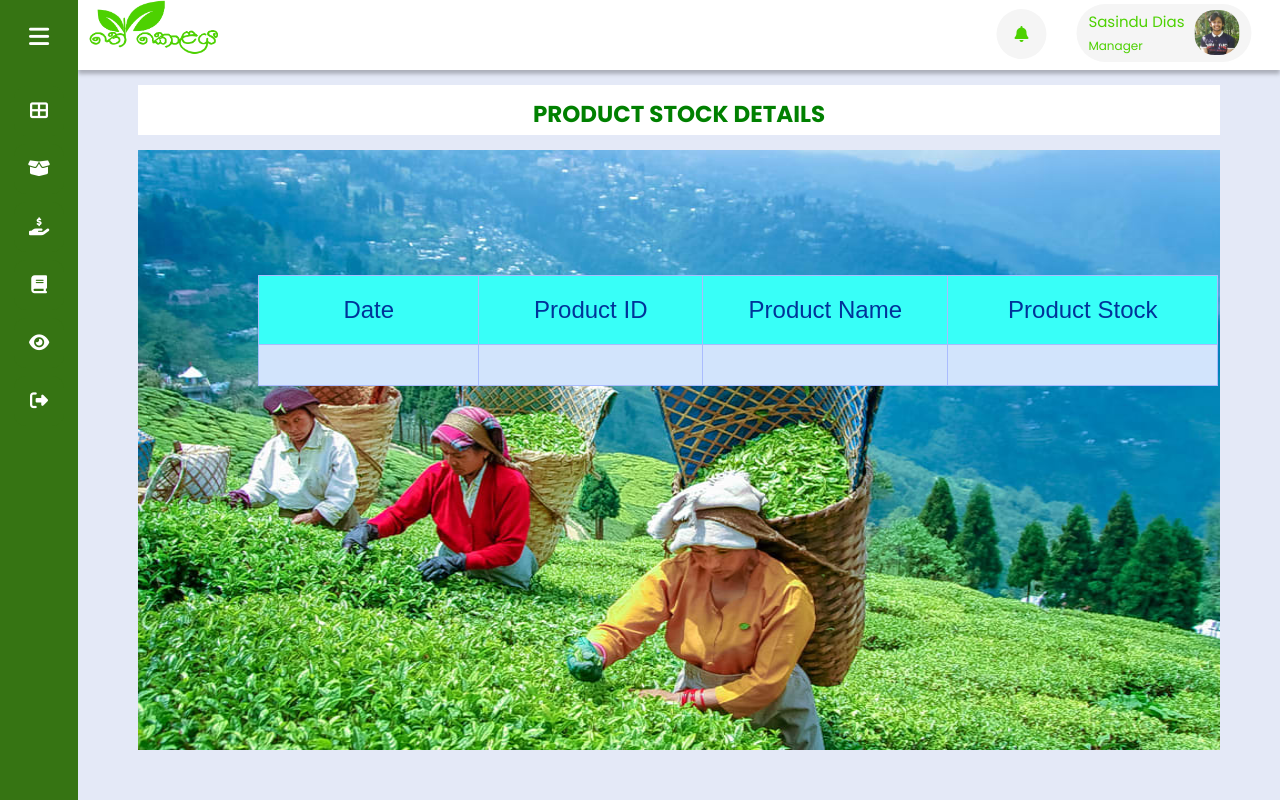
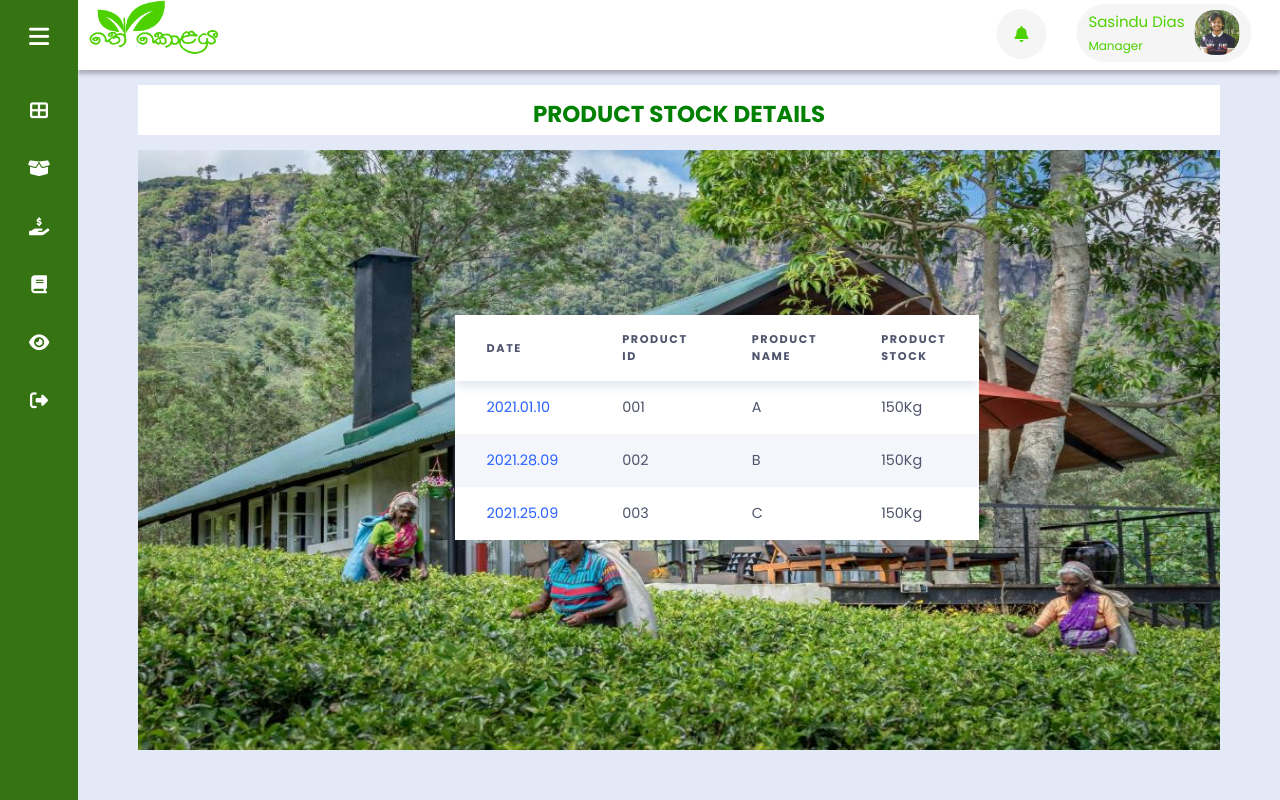
Before and after one commit to Group22UCSC/TheKolaya, a PHP site: page /Thekolaya/views/manager/viewProduct.php in a window 1280 px wide. Run offline with PHP 8.4, Linux system fonts and the light colour scheme; lists and menus that the app fills with data are empty; some libraries are stand-ins or nearby versions.

Commit message:
manager "view product details" fixed

```diff
--- a/vendors/css/manager/viewProduct.css
+++ b/vendors/css/manager/viewProduct.css
@@ -1,4 +1,6 @@
 *{ margin: 0; padding: 0; }
+
+
 
 
 
@@ -22,7 +24,7 @@
 
 
 .table{
-   background-image: url("../../images/admin/7.jpg");
+   background-image: url("../../images/manager/2.jpg");
    background-repeat: no-repeat;
     background-size: 100% 100%;
     width: 90%;
@@ -30,6 +32,88 @@
     height: 600px;
   padding-top: 125px;
   padding-bottom: 150px;
-  padding-left:10% ;
+  padding-left:23% ;
 
 }
+
+
+
+.table-container{
+    font-family: 'Poppins', sans-serif;
+  display: grid;
+  padding: 40px;
+  color: #4f546c;
+  font-size: 0.9rem;
+ /* background-color: #f9fbff;*/
+}
+.teapricetable {
+    border-collapse: collapse;
+  /*  box-shadow: 0 5px 10px #e1e5ee;*/
+    background-color: white;
+    text-align: left;
+    overflow: hidden;
+    width: 60%;
+  }
+  .teapricetable tbody{
+    /* Set the height of table body */
+    height: 20px;
+
+    /* Set vertical scroll */
+    overflow-y: auto;
+
+    /* Hide the horizontal scroll */
+    overflow-x: hidden;
+  }
+
+    .threadcls {
+      box-shadow: 0 5px 10px #e1e5ee;
+    }
+
+    .thcls   {
+      padding: 1rem 2rem;
+      text-transform: uppercase;
+      letter-spacing: 0.1rem;
+      font-size: 0.7rem;
+      font-weight: 900;
+    }
+
+    .tdcls {
+      padding: 1rem 2rem;
+    }
+
+    .acls {
+      text-decoration: none;
+      color:#2962ff;
+    }
+
+    .status {
+      border-radius:  0.2rem;
+      background-color: red;
+      padding: 0.2rem 1rem;
+      text-align: center;
+  }
+     .status-pending {
+        background-color: #fff0c2;
+        color: #a68b00;
+      }
+
+
+       .status-paid {
+        background-color: #c8e6c9;
+        color:  #388e3c;
+      }
+
+        .status-notupdated {
+        background-color: #ffcdd2;
+        color: #c62828;
+      }
+
+
+    .amount {
+      text-align: right;
+    }
+
+
+    tr:nth-child(even) {
+      background-color: #f4f6fb;
+    }
--- a/views/manager/viewProduct.php
+++ b/views/manager/viewProduct.php
@@ -10,39 +10,61 @@
 
 <div class="table">
 
-<style type="text/css">
-.tg  {border-collapse:collapse;border-color:#aabcfe;border-spacing:0;}
-.tg td{background-color:#e8edff;border-color:#aabcfe;border-style:solid;border-width:1px;color:#669;
-  font-family:Arial, sans-serif;font-size:14px;overflow:hidden;padding:20px 20px;word-break:normal;}
-.tg th{background-color:#b9c9fe;border-color:#aabcfe;border-style:solid;border-width:1px;color:#039;
-  font-family:Arial, sans-serif;font-size:14px;font-weight:normal;overflow:hidden;padding:20px 20px;word-break:normal;}
-.tg .tg-phtq{background-color:#D2E4FC;border-color:inherit;text-align:left;vertical-align:top}
-.tg .tg-uorz{background-color:#38fff8;border-color:inherit;font-size:24px;text-align:center;vertical-align:top}
-</style>
-<table class="tg" style="undefined;table-layout: fixed; width: 959px">
-<colgroup>
-<col style="width: 220px">
-<col style="width: 224px">
-<col style="width: 245px">
-<col style="width: 270px">
-</colgroup>
-<thead>
-  <tr>
-    <th class="tg-uorz">Date</th>
-    <th class="tg-uorz">Product ID</th>
-    <th class="tg-uorz">Product Name</th>
-    <th class="tg-uorz">Product Stock</th>
+<div class="table-container">
+    <div class="table-section">
+        <table class="teapricetable">
+            <thead class="threadcls">
+                <tr class="trcls">
+                    <th class="thcls">Date</th>
+                    <th class="thcls">Product ID</th>
+                     <th class="thcls">Product Name</th>
+                    <th class="thcls">Product Stock</th>
                 </tr>
             </thead>
+
+            <!-- <tr>
+                <td class="tdcls"><a class="acls" href="#">2021</a></td>
+                <td class="tdcls">January</td>
+                <td class="tdcls">98</td>
+                <td class="tdcls">
+                    <p class="status status-paid">Updated</p>
+                </td>
+
+            </tr> -->
+
             <tbody>
+
+
                 <tr>
-    <td class="tg-phtq"></td>
-    <td class="tg-phtq"></td>
-    <td class="tg-phtq"></td>
-    <td class="tg-phtq"></td>
+                    <td class="tdcls"><a class="acls" href="#">2021.01.10</a></td>
+                    <td class="tdcls">001</td>
+                    <td class="tdcls">A</td>
+                    <td class="tdcls">150Kg</td>
+
                 </tr>
+
+                 <tr>
+                    <td class="tdcls"><a class="acls" href="#">2021.28.09</a></td>
+                    <td class="tdcls">002</td>
+                    <td class="tdcls">B</td>
+                    <td class="tdcls">150Kg</td>
+
+                </tr>
+
+                 <tr>
+                    <td class="tdcls"><a class="acls" href="#">2021.25.09</a></td>
+                    <td class="tdcls">003</td>
+                    <td class="tdcls">C</td>
+                    <td class="tdcls">150Kg</td>
+
+                </tr>
+
+
             </tbody>
+
         </table>
+    </div>
+</div>
 
      </div>
 
```
Lines whose indentation alone changed are shown as unchanged.
